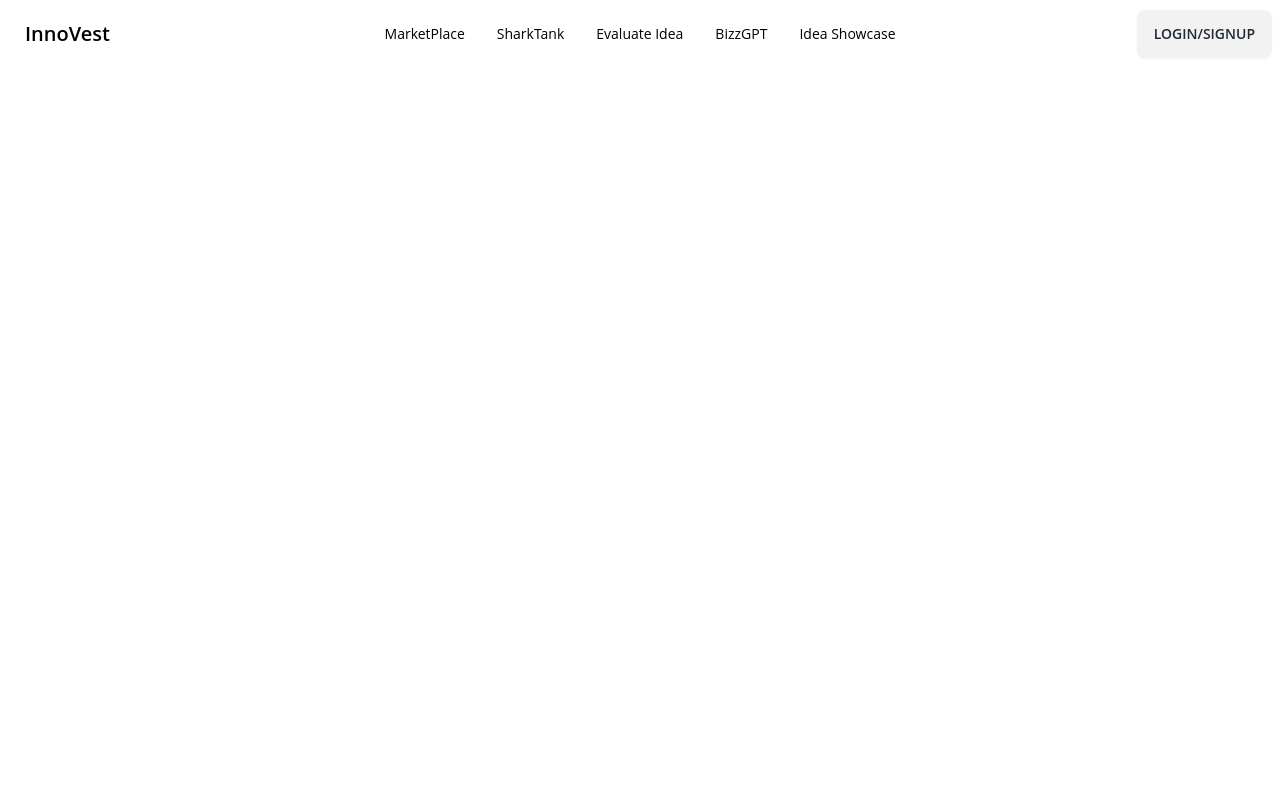
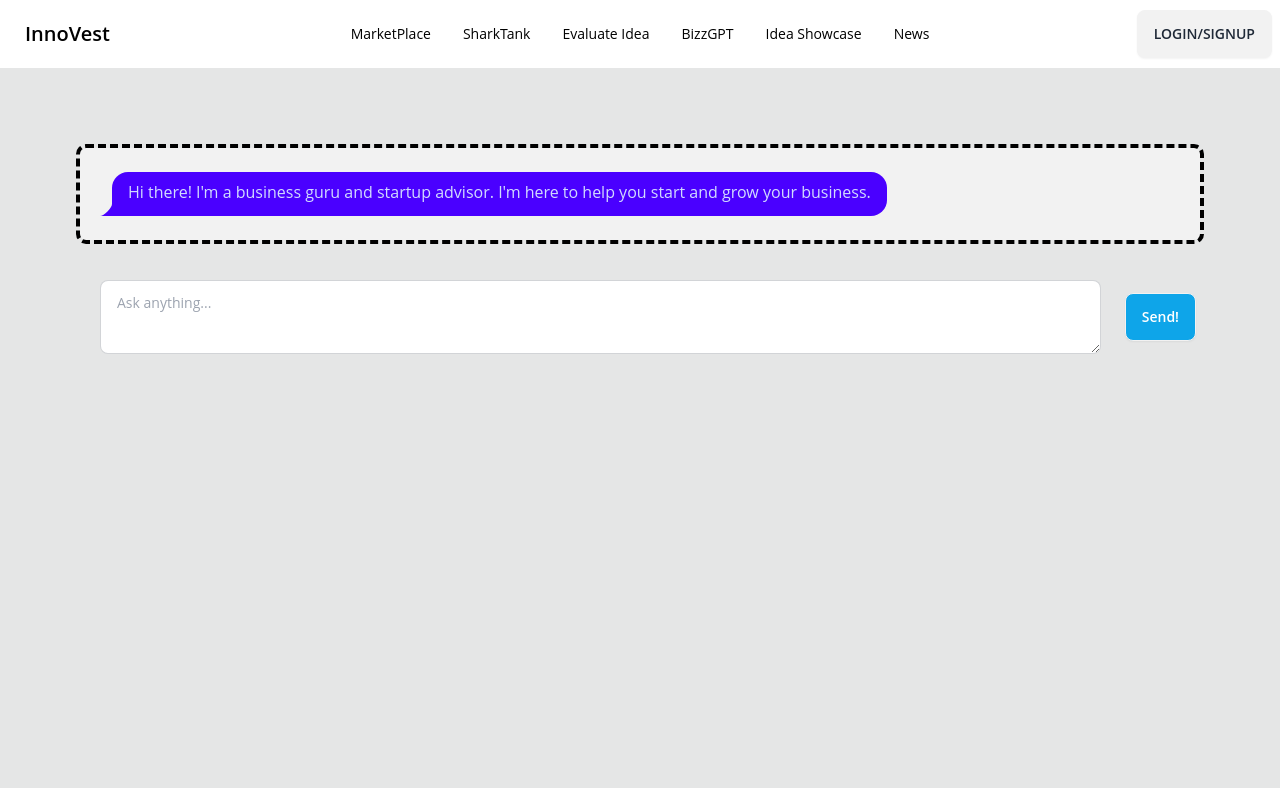
Before and after one commit to HarshRaj2717/InnoVest, a React (Create React App) app in the folder client/: page /bizzgpt in a window 1280 px wide. Built offline with nearby package versions, Linux system fonts and the light colour scheme.

Commit message:
add bizzgpt and evaluate gpt

```diff
--- /dev/null
+++ b/client/src/components/bizzgpt.js
@@ -0,0 +1,90 @@
+import { useState, useEffect } from "react";
+import ReactMarkdown from "react-markdown";
+
+function BotMsg({ content }) {
+  return (
+    <div className="chat chat-start ">
+      <div className="chat-bubble chat-bubble-primary">
+        <ReactMarkdown>{content}</ReactMarkdown>
+      </div>
+    </div>
+  );
+}
+
+function UserMsg({ content }) {
+  return (
+    <div className="chat chat-end">
+      <div className="chat-bubble chat-bubble-accent">
+        <ReactMarkdown>{content}</ReactMarkdown>
+      </div>
+    </div>
+  );
+}
+
+export default function BizzGPT() {
+  const [allChats, setAllChats] = useState([
+    {
+      sender: "bot",
+      content:
+        "Hi there! I'm a business guru and startup advisor. I'm here to help you start and grow your business.",
+    },
+  ]);
+  const [inputMessage, setInputMessage] = useState("");
+
+  async function getAnswer() {
+    if (inputMessage.trim() === "") {
+      return;
+    }
+    let temp_chats = allChats;
+    temp_chats.push({ sender: "user", content: inputMessage });
+    setAllChats(temp_chats);
+    setInputMessage("");
+    let answer = { sender: "bot", content: "" };
+    const api_res = await fetch(
+      `https://bizzgpt-production.up.railway.app/predict`,
+      {
+        method: "POST",
+        headers: {
+          "Content-Type": "application/json",
+        },
+        body: JSON.stringify({ question: inputMessage }),
+      }
+    );
+    const api_data = await api_res.json();
+    answer.content = api_data.content;
+    temp_chats.push(answer);
+    setAllChats(temp_chats);
+    setInputMessage("");
+  }
+
+  return (
+    <div className="bg-base-300 h-screen p-20" style={{ height: "90vh" }}>
+      <div
+        className="p-5 rounded-md outline-dashed outline-4 bg-base-200 snap-y overflow-y-auto"
+        style={{ maxHeight: "calc(100% - 10rem)" }}
+      >
+        {allChats.map((chat, index) =>
+          chat.sender === "user" ? (
+            <UserMsg key={index} content={chat.content} />
+          ) : (
+            <BotMsg key={index} content={chat.content} />
+          )
+        )}
+      </div>
+      <div className="form-control mt-10 flex flex-row">
+        <textarea
+          className="textarea textarea-bordered bg-white text-black flex-grow mx-5"
+          placeholder="Ask anything..."
+          value={inputMessage}
+          onChange={(e) => setInputMessage(e.target.value)}
+        ></textarea>
+        <label className="label">
+          <span className="label-text-alt"></span>
+          <button className="btn bg-sky-500 text-white" onClick={getAnswer}>
+            Send!
+          </button>
+        </label>
+      </div>
+    </div>
+  );
+}
--- /dev/null
+++ b/client/src/components/evaluate.js
@@ -0,0 +1,90 @@
+import { useState, useEffect } from "react";
+import ReactMarkdown from "react-markdown";
+
+function BotMsg({ content }) {
+  return (
+    <div className="chat chat-start ">
+      <div className="chat-bubble chat-bubble-primary">
+        <ReactMarkdown>{content}</ReactMarkdown>
+      </div>
+    </div>
+  );
+}
+
+function UserMsg({ content }) {
+  return (
+    <div className="chat chat-end">
+      <div className="chat-bubble chat-bubble-accent">
+        <ReactMarkdown>{content}</ReactMarkdown>
+      </div>
+    </div>
+  );
+}
+
+export default function Evaluate() {
+  const [allChats, setAllChats] = useState([
+    {
+      sender: "bot",
+      content:
+        "Hey there! Ready to put your startup idea to the test? Share the details, and I'll give you a quick analysis on its potential for success!",
+    },
+  ]);
+  const [inputMessage, setInputMessage] = useState("");
+
+  async function getAnswer() {
+    if (inputMessage.trim() === "") {
+      return;
+    }
+    let temp_chats = allChats;
+    temp_chats.push({ sender: "user", content: inputMessage });
+    setAllChats(temp_chats);
+    setInputMessage("");
+    let answer = { sender: "bot", content: "" };
+    const api_res = await fetch(
+      `https://evalgpt-production.up.railway.app/predict`,
+      {
+        method: "POST",
+        headers: {
+          "Content-Type": "application/json",
+        },
+        body: JSON.stringify({ idea: inputMessage }),
+      }
+    );
+    const api_data = await api_res.json();
+    answer.content = api_data.content;
+    temp_chats.push(answer);
+    setAllChats(temp_chats);
+    setInputMessage("");
+  }
+
+  return (
+    <div className="bg-base-300 h-screen p-20" style={{ height: "90vh" }}>
+      <div
+        className="p-5 rounded-md outline-dashed outline-4 bg-base-200 snap-y overflow-y-auto"
+        style={{ maxHeight: "calc(100% - 5rem)" }}
+      >
+        {allChats.map((chat, index) =>
+          chat.sender === "user" ? (
+            <UserMsg key={index} content={chat.content} />
+          ) : (
+            <BotMsg key={index} content={chat.content} />
+          )
+        )}
+      </div>
+      <div className="form-control mt-10 flex flex-row">
+        <textarea
+          className="textarea textarea-bordered bg-white text-black flex-grow mx-5"
+          placeholder="Ask anything..."
+          value={inputMessage}
+          onChange={(e) => setInputMessage(e.target.value)}
+        ></textarea>
+        <label className="label">
+          <span className="label-text-alt"></span>
+          <button className="btn bg-sky-500 text-white" onClick={getAnswer}>
+            Send!
+          </button>
+        </label>
+      </div>
+    </div>
+  );
+}
--- a/client/src/components/home.js
+++ b/client/src/components/home.js
@@ -7,7 +7,7 @@ function Hero() {
         <div className="max-w-screen">
           <h1 className="text-9xl font-bold">InnoVest</h1>
           <p className="py-6 text-2xl">Innovate - Invest - Inspire</p>
-          <a className="btn btn-outline btn-circle" href="#dashboard">
+          <a className="btn btn-outline btn-circle svg-icon" href="#dashboard">
             <svg
               xmlns="http://www.w3.org/2000/svg"
               height="16"
--- a/client/src/components/navbar.js
+++ b/client/src/components/navbar.js
@@ -37,7 +37,10 @@ const Navbar = () => {
             </li>
             <li>
               <Link to={"/showcase"}>Idea Showcase</Link>
-            </li>{" "}
+            </li>
+            <li>
+              <Link to={"/news"}>News</Link>
+            </li>
           </ul>
         </div>
         <Link to={"/home"} className="btn btn-ghost text-xl">
@@ -61,10 +64,15 @@ const Navbar = () => {
           <li>
             <Link to={"/showcase"}>Idea Showcase</Link>
           </li>
+          <li>
+            <Link to={"/news"}>News</Link>
+          </li>
         </ul>
       </div>
       <div className="navbar-end">
-        <Link className="btn" to="/login">LOGIN/SIGNUP</Link>
+        <Link className="btn" to="/login">
+          LOGIN/SIGNUP
+        </Link>
       </div>
     </div>
   );
--- a/client/src/index.css
+++ b/client/src/index.css
@@ -11,3 +11,12 @@ code {
   font-family: source-code-pro, Menlo, Monaco, Consolas, 'Courier New',
     monospace;
 }
+
+.svg-icon {
+  fill: black;
+  transition: fill 0.3s ease;
+}
+
+.svg-icon:hover {
+  fill: white; /* Change the color on hover */
+}
--- a/client/src/index.js
+++ b/client/src/index.js
@@ -9,6 +9,8 @@ import Home from './components/home';
 // import Login from './components/login';
 import Register from './components/register.js';
 import Loginpage from './components/nn.js';
+import BizzGPT from './components/bizzgpt.js';
+import Evaluate from './components/evaluate.js';
 export const serverurl="http://localhost:8000"
 
 const root = ReactDOM.createRoot(document.getElementById('root'));
@@ -20,6 +22,8 @@ root.render(
       <Route path='/home' element={<Home />} />
       <Route path='/register' element={<Register />} />
       <Route path='/login' element={<Loginpage />} />
+      <Route path='/bizzgpt' element={<BizzGPT />} />
+      <Route path='/evaluate' element={<Evaluate />} />
     </Routes>
   </Router>
   // <React.StrictMode>
--- /dev/null
+++ b/package.json
@@ -0,0 +1,5 @@
+{
+  "dependencies": {
+    "react-markdown": "^9.0.1"
+  }
+}
```
Also changed, not shown: 1 other file (tests, documents, lock files or other folders).
